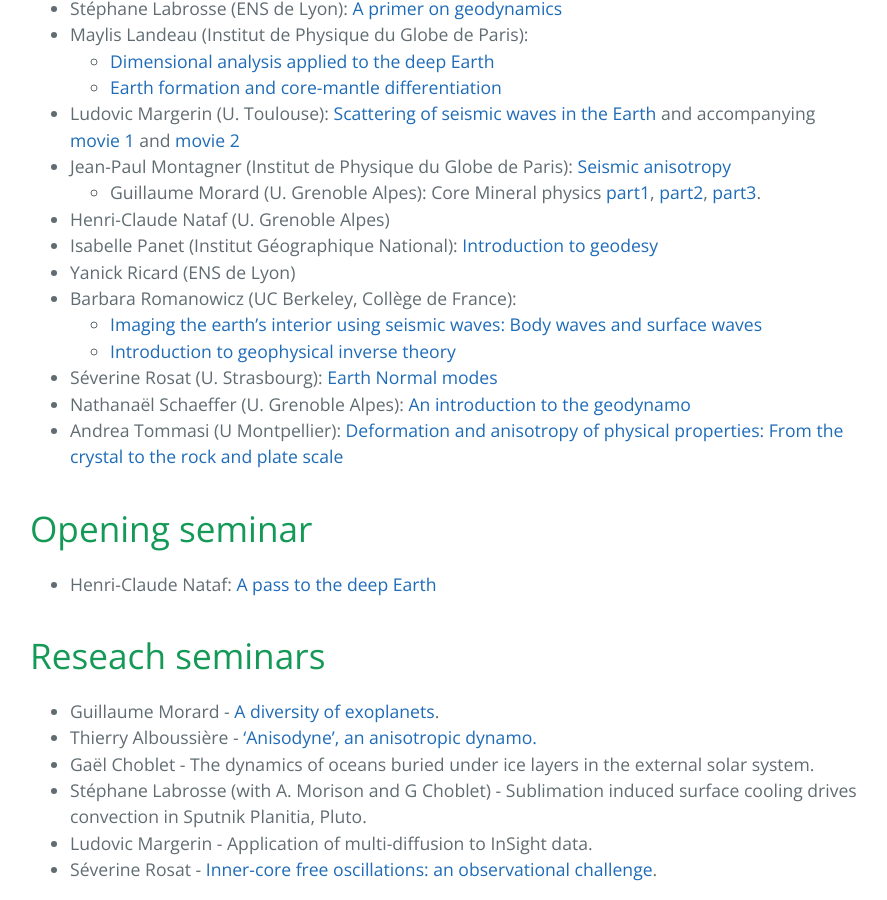
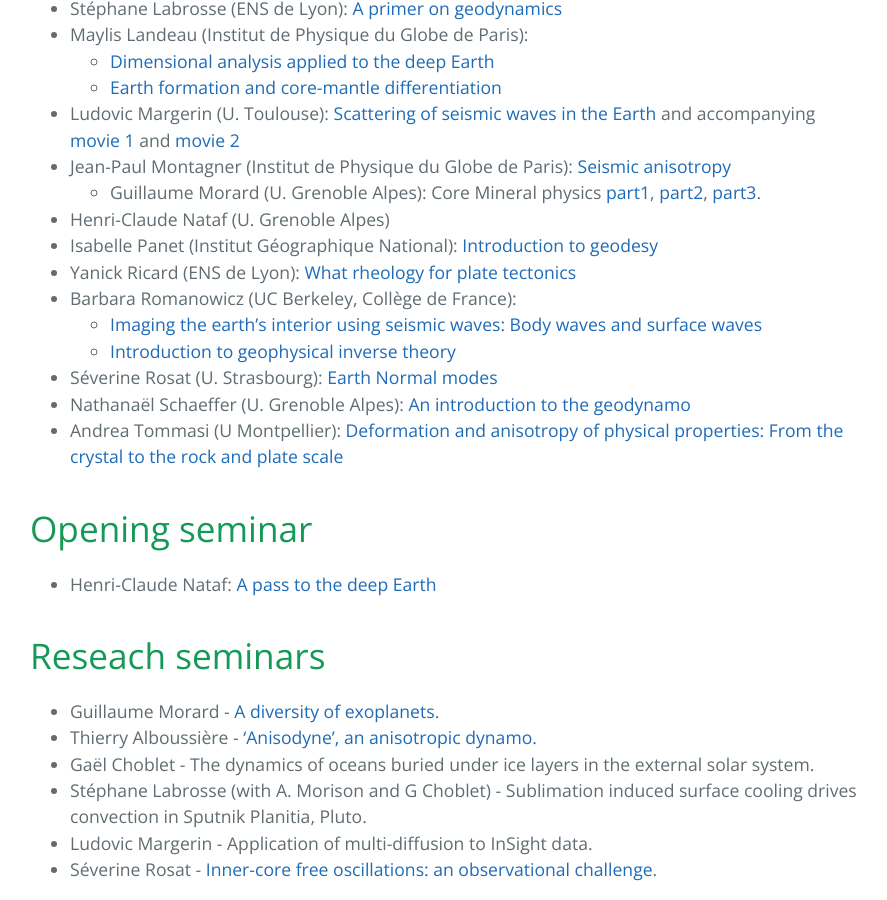
Before and after one commit to GeophysicsHouches2021/GeophysicsHouches2021.github.io, a Jekyll site: the page built from index.md, in a window 1280 px wide and 900 px high, scrolled down 1452 px. Shown: the whole window, without its empty margins (194-1081 px from the left). Built offline with Jekyll 4.4.1, drawn with Linux system fonts in a browser that asks for light colours.

Commit message:
adds Yanick's lecture

```diff
--- a/index.md
+++ b/index.md
@@ -57,7 +57,7 @@ organised.
 	[part3](http://perso.ens-lyon.fr/stephane.labrosse/Lectures/Morard_Cours-Core.pdf).
 * Henri-Claude Nataf (U. Grenoble Alpes)
 * Isabelle Panet (Institut Géographique National): [Introduction to geodesy](http://perso.ens-lyon.fr/stephane.labrosse/Lectures/Cours_Intro_Geodesie.pdf)
-* Yanick Ricard (ENS de Lyon)
+* Yanick Ricard (ENS de Lyon): [What rheology for plate tectonics](http://perso.ens-lyon.fr/stephane.labrosse/Lectures/Ricard_Houches2021.pdf)
 * Barbara Romanowicz (UC Berkeley, Collège de France):
   * [Imaging the earth’s interior using seismic waves: Body waves and surface waves](http://perso.ens-lyon.fr/stephane.labrosse/Lectures/romanowicz-sismo1.pdf)
   * [Introduction to geophysical inverse theory](http://perso.ens-lyon.fr/stephane.labrosse/Lectures/romanowicz-inverse-final.pdf)
```
